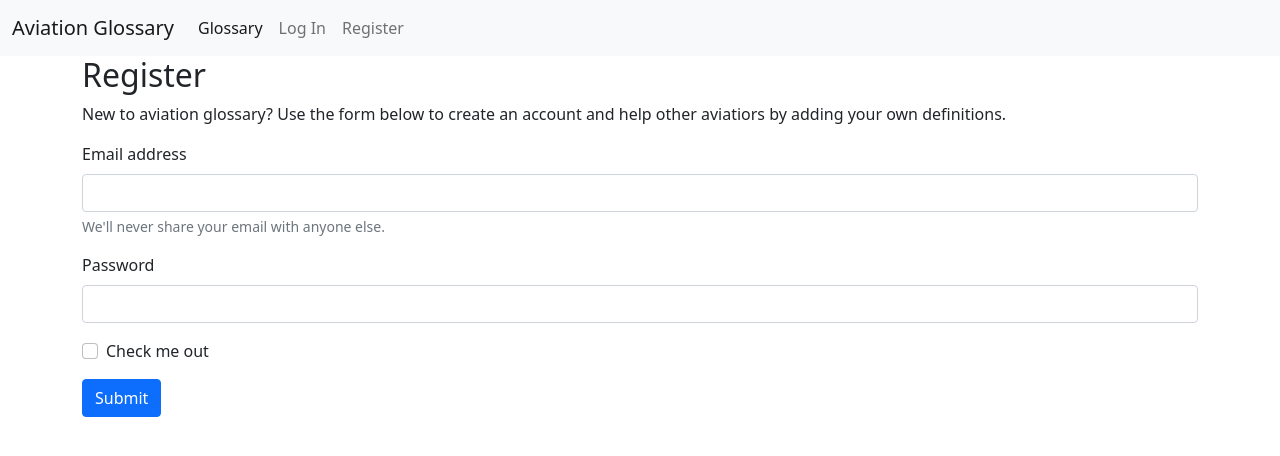
After one commit to gretaegan/MS3, a Flask app: page /register in a window 1280 px wide. The commit adds this page. Shown: the top 456 px of the page. Run offline with Flask 2, Linux system fonts and the light colour scheme; some libraries are stand-ins or nearby versions.

Commit message:
Add basic Bootstrap Form and add register functionality

```diff
--- a/app.py
+++ b/app.py
@@ -3,6 +3,7 @@ from flask import (
     Flask, flash, render_template, redirect, request, session, url_for)
 from flask_pymongo import PyMongo
 from bson.objectid import ObjectId
+from werkzeug.security import generate_password_hash, check_password_hash
 if os.path.exists("env.py"):
     import env
 
@@ -25,6 +26,11 @@ def get_definitions():
     return render_template("definitions.html", definitions=definitions)
 
 
+@app.route("/register", methods=["GET", "POST"])
+def register():
+    return render_template("register.html")
+
+
 if __name__ == "__main__":
     app.run(host=os.environ.get("IP"),
             port=int(os.environ.get("PORT")),
--- a/templates/base.html
+++ b/templates/base.html
@@ -29,7 +29,7 @@
                         <a class="nav-link" href="#">Log In</a>
                     </li>
                     <li class="nav-item">
-                        <a class="nav-link" href="#">Register</a>
+                        <a class="nav-link" href="{{ url_for('register') }}">Register</a>
                     </li>
                     </ul>
                 </div>
--- /dev/null
+++ b/templates/register.html
@@ -0,0 +1,27 @@
+{% extends "base.html" %}
+{% block content %}
+
+<div class="container">
+    <div class="row">
+        <h2> Register </h2>
+        <p> New to aviation glossary? Use the form below to create an account and help other aviatiors by adding your own definitions. </p>
+                <form>
+                    <div class="mb-3">
+                    <label for="exampleInputEmail1" class="form-label">Email address</label>
+                    <input type="email" class="form-control" id="exampleInputEmail1" aria-describedby="emailHelp">
+                    <div id="emailHelp" class="form-text">We'll never share your email with anyone else.</div>
+                    </div>
+                    <div class="mb-3">
+                    <label for="exampleInputPassword1" class="form-label">Password</label>
+                    <input type="password" class="form-control" id="exampleInputPassword1">
+                    </div>
+                    <div class="mb-3 form-check">
+                    <input type="checkbox" class="form-check-input" id="exampleCheck1">
+                    <label class="form-check-label" for="exampleCheck1">Check me out</label>
+                    </div>
+                    <button type="submit" class="btn btn-primary">Submit</button>
+                </form>
+    </div>
+</div>
+
+{% endblock %}
```
